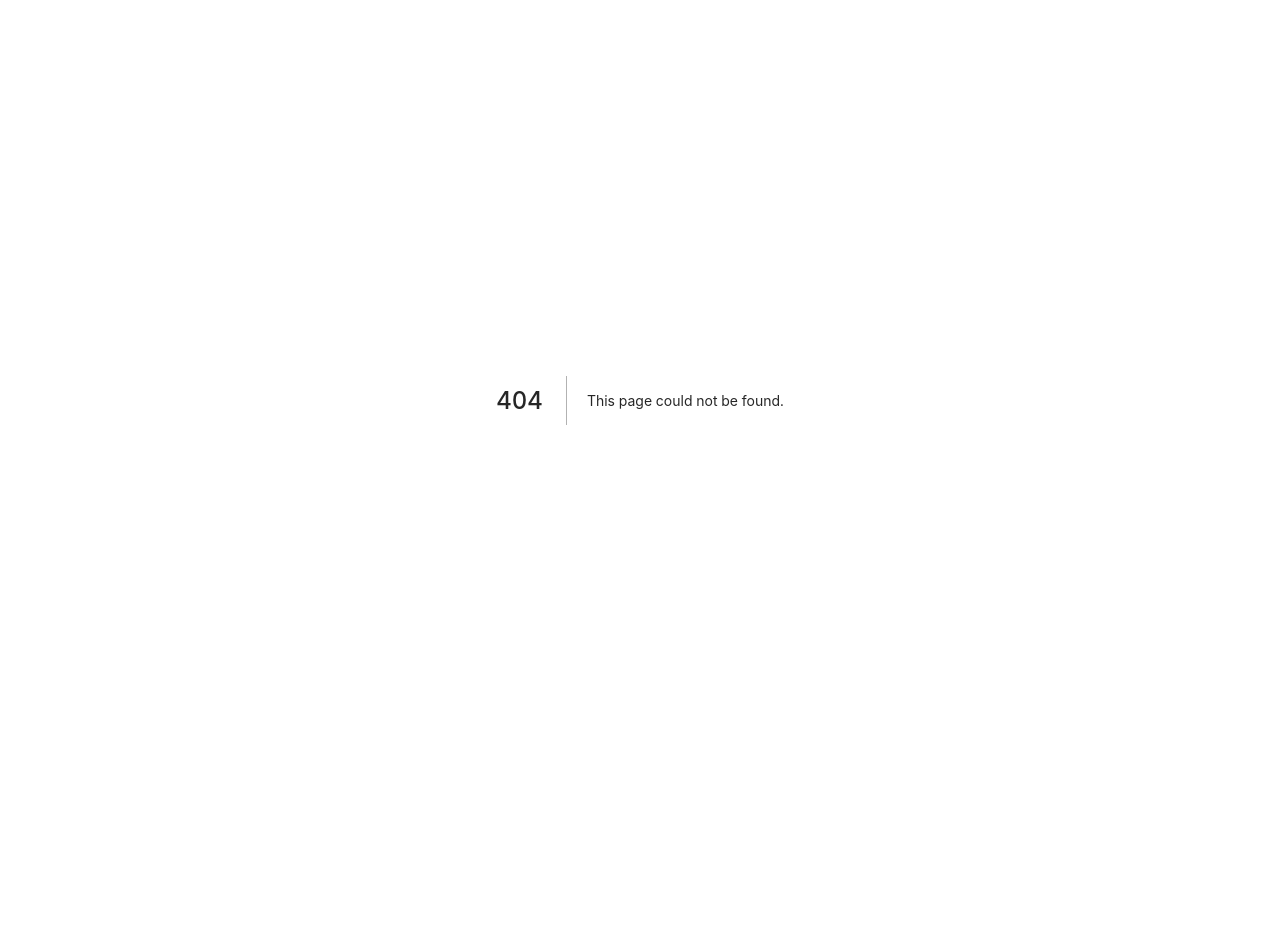
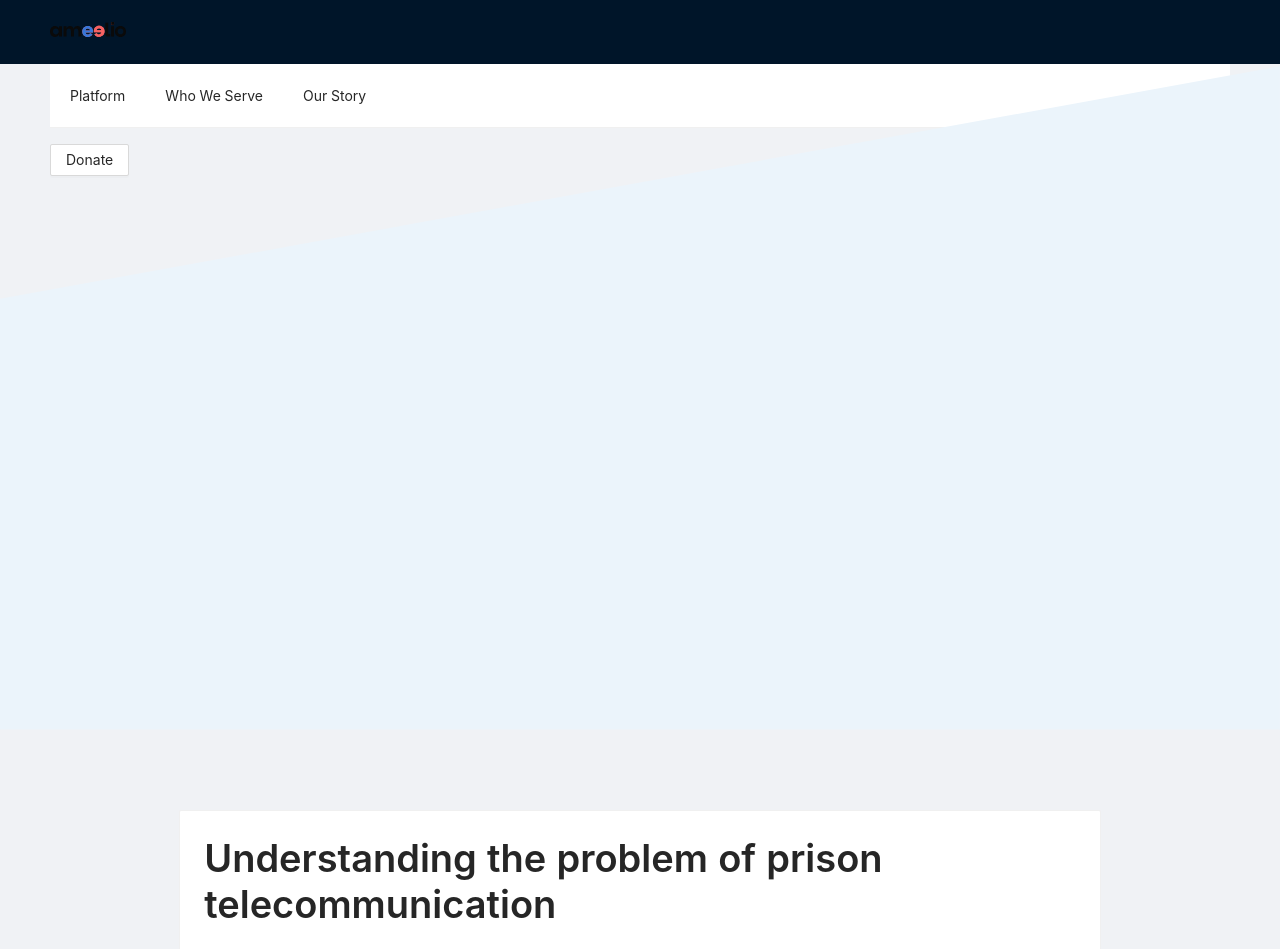
Before and after one commit to Ameelio/ameelio-nextjs, a Next.js app: page /our-story/problem in a window 1280 px wide. Before the commit this address had no page. Shown: the top 949 px of the page. Before the commit the page ends 800 px from the top, so only its background shows below. Built offline with nearby package versions, Linux system fonts and the light colour scheme.

Commit message:
problem page

```diff
--- /dev/null
+++ b/assets/Backgrounds/OurStoryBackground.tsx
@@ -0,0 +1,28 @@
+interface Props {
+  className?: string;
+}
+const OurStoryBackground = ({ className }: Props) => (
+  <svg
+    className={className}
+    viewBox="0 0 1154 600"
+    fill="none"
+    xmlns="http://www.w3.org/2000/svg"
+  >
+    <mask
+      id="mask0"
+      mask-type="alpha"
+      maskUnits="userSpaceOnUse"
+      x="0"
+      y="0"
+      width="1154"
+      height="600"
+    >
+      <rect width="1154" height="600" fill="#C4C4C4" />
+    </mask>
+    <g mask="url(#mask0)">
+      <path d="M1154 1532V2L0 211.67V1532H1154Z" fill="#EBF4FB" />
+    </g>
+  </svg>
+);
+
+export default OurStoryBackground;
--- a/components/BaseTemplate/BaseTemplate.tsx
+++ b/components/BaseTemplate/BaseTemplate.tsx
@@ -6,11 +6,12 @@ import Logo from "assets/Logos/Logo";
 import Button from "components/Button";
 interface Props {
   children: ReactNode | ReactNode[];
+  className?: string;
 }
 
-const BaseTemplate = ({ children }: Props) => {
+const BaseTemplate = ({ children, className }: Props) => {
   return (
-    <Layout>
+    <Layout className={className}>
       <Layout.Header className="bg-white flex items-center justify-between">
         <Link href="/" passHref={true}>
           <a><Logo /></a>
@@ -26,12 +27,19 @@ const BaseTemplate = ({ children }: Props) => {
           </Menu.SubMenu>
 
           <Menu.Item key="who-serve">Who We Serve</Menu.Item>
-          <Menu.Item key="our-story">Our Story</Menu.Item>
+          <Menu.SubMenu title="Our Story" key="our-story">
+            <Menu.Item key="our-story-problem">
+              <Link href="/our-story/problem">The Problem</Link>
+            </Menu.Item>
+            <Menu.Item key="our-story-team">
+              <Link href="/our-story/team">Team</Link>
+            </Menu.Item>
+          </Menu.SubMenu>
         </Menu>
         <Button variant="primary">Donate</Button>
       </Layout.Header>
       {children}
-      <Layout.Footer className="bg-blue-700 mt-16">
+      <Layout.Footer className="bg-blue-700 mt-16  z-10">
         <Footer />
       </Layout.Footer>
     </Layout>
--- a/components/Home/Home.tsx
+++ b/components/Home/Home.tsx
@@ -9,7 +9,7 @@ import HeroBackground from "assets/Backgrounds/HeroBackground";
 import PartnerShowcase from "components/Showcase/PartnerShowcase";
 import Testimonial from "components/Testimonial";
 import MikeGass from "assets/Testimonials/MikeGass.png";
-import TestimonialList from "./TestimonialList";
+import ReviewWall from "./ReviewWall";
 const MIKE = {
   quote: "Ameelio's video calling platform is so easy to use — it's going to save us COs an abundance of time, make our work more efficient, and get our prison population reconnected with their families at no cost.",
   author: "Mike Gass",
@@ -22,7 +22,7 @@ const Home = () => {
       <HeroBackground className="absolute object-cover w-screen" />
       <Hero />
       <MediaShowcase />
-      <TestimonialList />
+      <ReviewWall />
       <Overview />
       <Testimonial {...MIKE} />
       <PartnerShowcase />
--- a/components/Home/TestimonialList/TestimonialList.tsx
+++ b/components/Home/ReviewWall/ReviewWall.tsx
@@ -10,10 +10,10 @@ interface Props {}
 
 
 
-const TestimonialList = (props: Props) => {
+const ReviewWall = (props: Props) => {
   return (
     <div className="flex flex-col">
-      <Typography.Title level={3} className="text-center">
+      <Typography.Title level={3} className="text-center z-10">
         Recent Reviews
       </Typography.Title>
       <div
@@ -35,4 +35,4 @@ const TestimonialList = (props: Props) => {
   );
 };
 
-export default TestimonialList;
+export default ReviewWall;
--- /dev/null
+++ b/components/Home/ReviewWall/index.tsx
@@ -0,0 +1,2 @@
+import ReviewWall from "./ReviewWall";
+export default ReviewWall;
--- a/components/Home/TestimonialList/index.tsx
+++ /dev/null
@@ -1,2 +0,0 @@
-import TestimonialList from "./TestimonialList";
-export default TestimonialList;
--- a/components/Product/Hero/ConnectHero/ConnectHero.tsx
+++ b/components/Product/Hero/ConnectHero/ConnectHero.tsx
@@ -48,7 +48,7 @@ const Hero = () => {
   return (
     <div>
       <ProductHeroBackground className="absolute object-cover w-screen z-0" />
-      <PaddedLayout className="z-100">
+      <PaddedLayout className="z-10">
         <div className="grid md:grid-cols-2 grid-cols-1">
           <div className="flex flex-col space-y-4">
             <div className="flex space-x-2">
@@ -82,7 +82,7 @@ const Hero = () => {
             </div>
           </div>
         </div>
-        <BasicCard className="my-16 space-y-4 p-4 z-100">
+        <BasicCard className="my-16 space-y-4 p-4 z-10">
           <div className="flex flex-col space-y-8">
             {CONNECT_VALUE_PROPS.map((value) => (
               <ValuePropsItem key={value.title} {...value} />
--- a/components/Product/Hero/LettersHero/LettersHero.tsx
+++ b/components/Product/Hero/LettersHero/LettersHero.tsx
@@ -47,7 +47,7 @@ const LettersHero = () => {
   return (
     <div>
       <ProductHeroBackground className="absolute object-cover w-screen z-0" />
-      <PaddedLayout className="z-100">
+      <PaddedLayout className="z-10">
         <div className="grid md:grid-cols-2 grid-cols-1">
           <div className="flex flex-col space-y-4">
             <div className="flex space-x-2">
@@ -76,7 +76,7 @@ const LettersHero = () => {
             </div>
           </div>
         </div>
-        <BasicCard className="my-16 space-y-4 p-4 z-100">
+        <BasicCard className="my-16 space-y-4 p-4 z-10">
           <div className="grid grid-cols-1 gap-y-4 md:grid-cols-2 md:gap-x-8">
             {CONNECT_VALUE_PROPS.map((value) => (
               <ValuePropsItem key={value.title} {...value} />
--- a/components/Product/LettersProduct/LettersProduct.tsx
+++ b/components/Product/LettersProduct/LettersProduct.tsx
@@ -5,7 +5,7 @@ import BasicCard from "components/Cards/BasicCard";
 import { Typography } from "antd";
 import LettersHighlight from "./LettersHighlight";
 import Testimonial from "components/Testimonial";
-import TestimonialList from "components/Home/TestimonialList";
+import ReviewWall from "components/Home/ReviewWall";
 const REVIEWER = {
   quote: "This is the most amazing app I have ever used. I am blessed to have a service like this when I can't afford to mail my son a letter plus they send pics with ur letter. Thank u Ameelio.",
   author: "Terri McGillivray",
@@ -20,7 +20,7 @@ const LettersProduct = (props: Props) => {
     <div>
       <LettersHero />
       {/* <Testimonial {...REVIEWER}/> */}
-      <TestimonialList />
+      <ReviewWall />
       <LettersHighlight />
       <PaddedLayout>
         <BasicCard>
--- /dev/null
+++ b/pages/our-story/problem.tsx
@@ -0,0 +1,77 @@
+import React from "react";
+import BaseTemplate from "components/BaseTemplate";
+import Head from "next/head";
+import PaddedLayout from "components/Layout/PaddedLayout";
+import { Typography } from "antd";
+import PayPhone from "assets/OurStory/PayPhone.png";
+import Image from "next/image";
+import BasicCard from "components/Cards/BasicCard";
+import OurStoryBackground from "assets/Backgrounds/OurStoryBackground";
+
+interface Props {}
+
+const ProblemPage = (props: Props) => {
+  return (
+    <BaseTemplate className="bg-blue-100">
+      <Head>
+        <title>
+          Ameelio: Understanding the problem of prison telecommunicationn
+        </title>
+        <meta
+          property="og:title"
+          content="Ameelio: Understanding the problem of prison telecommunication"
+          key="title"
+        />
+      </Head>
+      <OurStoryBackground className="absolute top-1/4 object-contain md:object-cover z-0" />
+      <PaddedLayout>
+        <BasicCard>
+          <div className="inline-block">
+            <Typography.Title>
+              Understanding the problem of prison telecommunication
+            </Typography.Title>
+            <div >
+              <div className="float-left" >
+                <Image src={PayPhone}  width={220} height={336} alt="Pay phone" />
+              </div>
+              <Typography.Paragraph>
+                Prison communications are expensive, posing an obstacle to
+                family contact. While increased family contact can reduce
+                recidivism by 56%, the cost of staying in touch with an
+                incarcerated loved one forces 1 in 3 families into debt. It is
+                in the public interest to ensure that incarcerated people can
+                easily maintain supportive relationships with their friends and
+                family on the outside.
+              </Typography.Paragraph>
+              <Typography.Paragraph>
+                While on the outside we have access to free video calls, email,
+                and very inexpensive phone calls, incarcerated people may need
+                to pay as much as $25 per call and $1.50 per email. The profits
+                from these services support a $3 billion industry that is
+                dominated by a private equity backed duopoly.
+              </Typography.Paragraph>
+              <Typography.Paragraph>
+                That’s why Ameelio exists, to disrupt the for-profit prison
+                communications industry, and provide a suite of communication
+                tools which support family contact and break the cycle of
+                intergenerational harm. By providing a free video and
+                e-messaging platform, and by making it easy for corrections
+                officials to adopt our platform, we serve the public by
+                promoting accessible quality family contact in a secure
+                correctional environment. Beyond family contact, we encourage
+                officials to use our suite of communications tools to supplement
+                existing programming to improve rehabilitative outcomes. With
+                our low-cost technology, we can support secure contact between
+                incarcerated individuals and their counselors, educators, and
+                programs in a way that is impossible under the incumbent
+                for-profit model.
+              </Typography.Paragraph>
+            </div>
+          </div>
+        </BasicCard>
+      </PaddedLayout>
+    </BaseTemplate>
+  );
+};
+
+export default ProblemPage;
```
Also changed, not shown: assets/Backgrounds/Group 382.svg (added), assets/OurStory/PayPhone.png (added).
